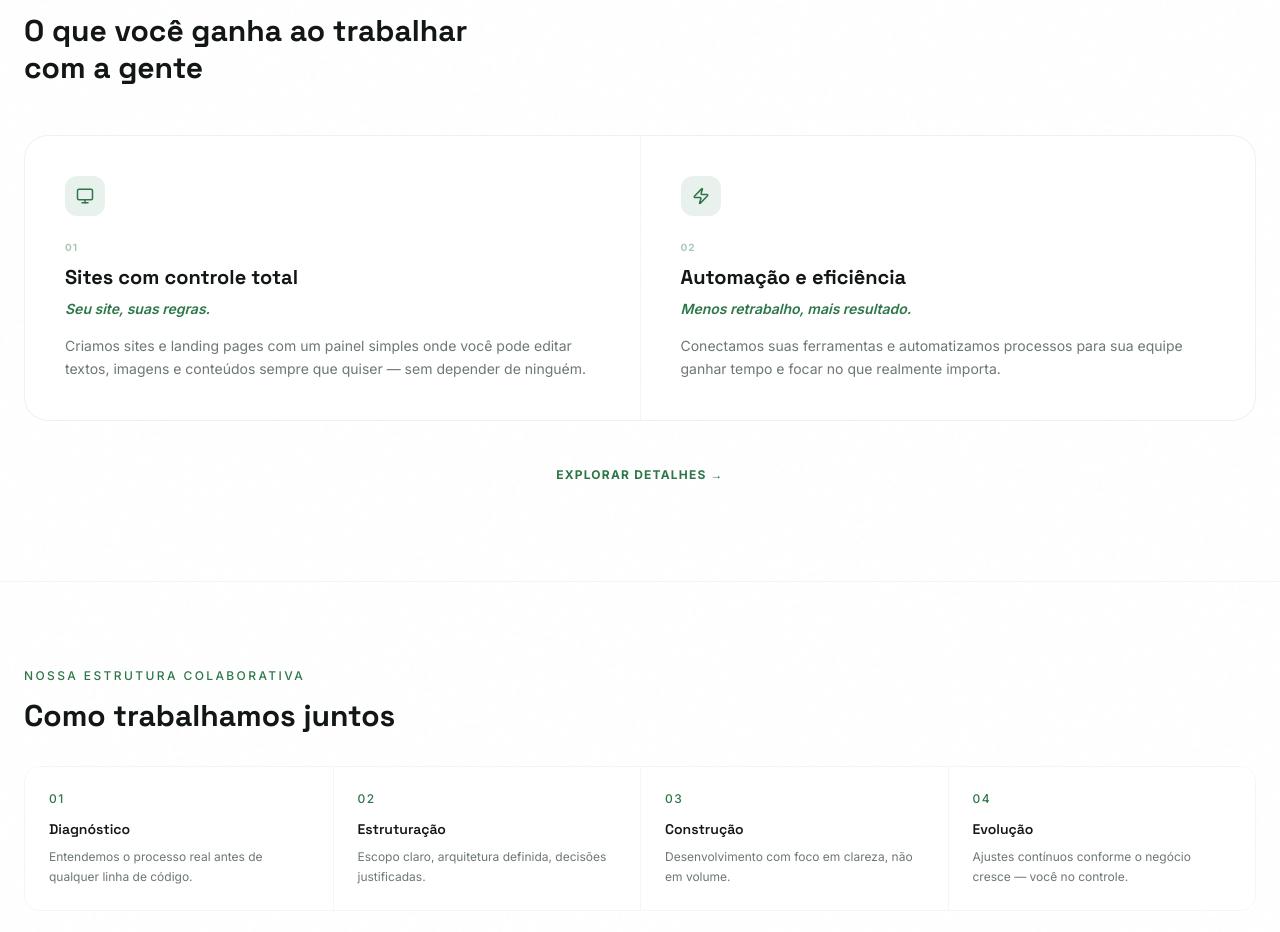
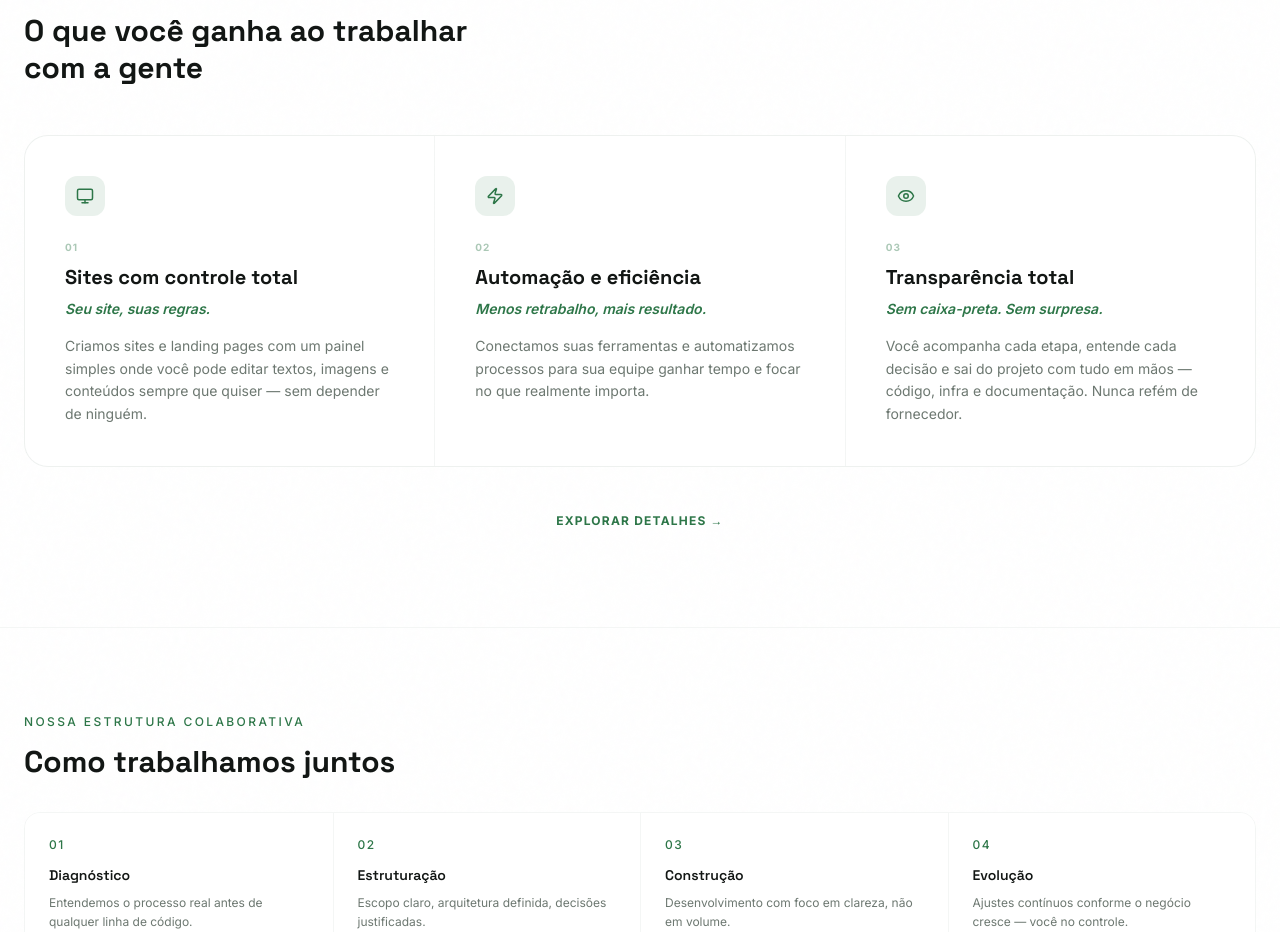
Before and after one commit to marllonpanisset/brototec, a React (Vite) app: page / in a window 1280 px wide. Shown: the part 1360-2292 px from the top of the page. Built offline with nearby package versions, Linux system fonts and the light colour scheme.

Commit message:
feat: adiciona card Transparencia Total na secao de servicos da home

```diff
--- a/src/components/home/ServicesSection.jsx
+++ b/src/components/home/ServicesSection.jsx
@@ -1,5 +1,5 @@
 import { motion } from "framer-motion";
-import { Monitor, Zap } from "lucide-react";
+import { Monitor, Zap, Eye } from "lucide-react";
 import { Link } from "react-router-dom";
 
 const services = [
@@ -16,6 +16,13 @@ const services = [
     title: "Automação e eficiência",
     tagline: "Menos retrabalho, mais resultado.",
     desc: "Conectamos suas ferramentas e automatizamos processos para sua equipe ganhar tempo e focar no que realmente importa.",
+  },
+  {
+    icon: Eye,
+    num: "03",
+    title: "Transparência total",
+    tagline: "Sem caixa-preta. Sem surpresa.",
+    desc: "Você acompanha cada etapa, entende cada decisão e sai do projeto com tudo em mãos — código, infra e documentação. Nunca refém de fornecedor.",
   },
 ];
 
@@ -37,7 +44,7 @@ export default function ServicesSection() {
           O que você ganha ao trabalhar com a gente
         </motion.h2>
 
-        <div className="mt-12 grid md:grid-cols-2 gap-px bg-border/40 rounded-3xl overflow-hidden border border-border/40">
+        <div className="mt-12 grid md:grid-cols-3 gap-px bg-border/40 rounded-3xl overflow-hidden border border-border/40">
           {services.map((s, i) => (
             <motion.div
               key={s.title}
```
